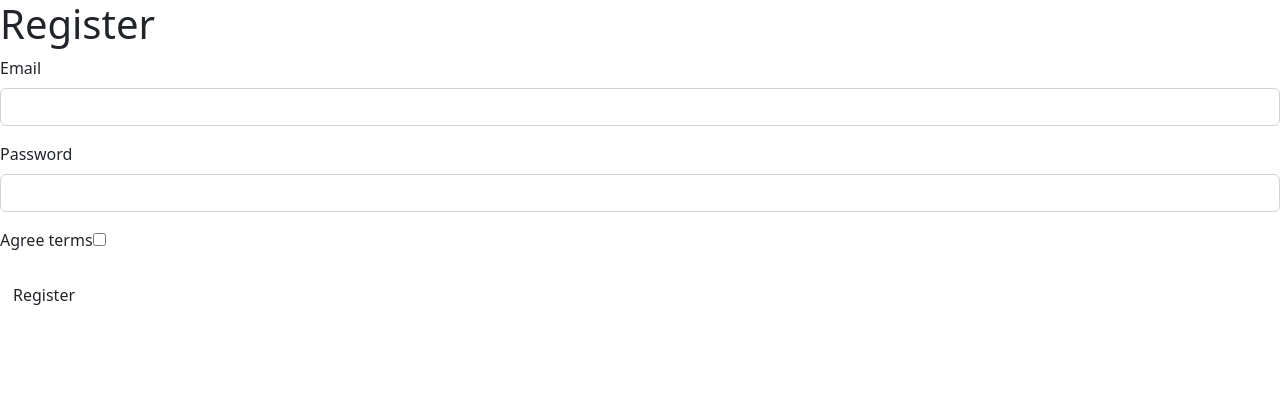
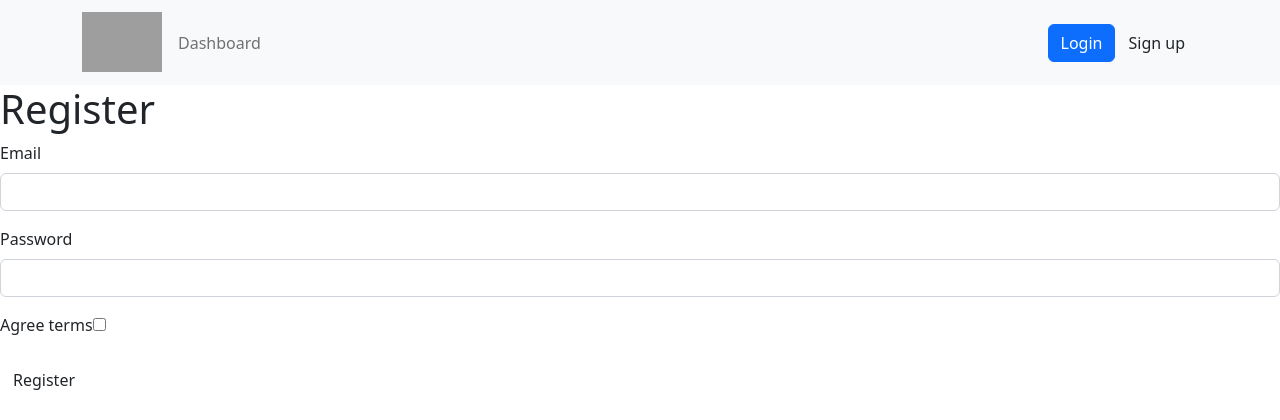
Before and after one commit to schlanger/ProjetCalendar, a Symfony app: template templates/registration/register.html.twig in a window 1280 px wide. Shown: the top 420 px of the page. Run offline with Twig, Linux system fonts and the light colour scheme; the template is opened without the code that fills it, so the values that code supplies are empty; form fields are guessed from the names that the template uses; some libraries are stand-ins or nearby versions; grey boxes are pictures that could not be loaded.

Commit message:
navbar style

```diff
--- a/src/Controller/CalendarController.php
+++ b/src/Controller/CalendarController.php
@@ -44,11 +44,11 @@ class CalendarController extends AbstractController
         }
         $data = json_encode($dvrs);
         //dd($data);
-        $type = gettype($dvrs);
+        /*$type = gettype($dvrs);
         echo  "###############################################";
         echo "Le type de la variable est : " . $type;
         //dd($data);
-        //dd($travaux);
+        //dd($travaux);*/
 
 
         return $this->render('calendar/index.html.twig', [
--- a/src/Controller/UserController.php
+++ b/src/Controller/UserController.php
@@ -28,7 +28,6 @@ class UserController extends AbstractController
     #[Route('/new', name: 'app_user_new', methods: ['GET', 'POST'])]
     public function new(Request $request, EntityManagerInterface $entityManager,UserPasswordHasherInterface $passwordHasher,UserRepository $userRepository): Response
     {
-        $this->denyAccessUnlessGranted('IS_AUTHENTICATED_FULLY');
 
         $user = new User();
         $form = $this->createForm(UserType::class, $user);
--- a/templates/base.html.twig
+++ b/templates/base.html.twig
@@ -17,6 +17,55 @@
         {% block javascripts %}
             {{ encore_entry_script_tags('app') }}
         {% endblock %}
+        <!-- Navbar -->
+        <nav class="navbar navbar-expand-lg navbar-light bg-light">
+            <!-- Container wrapper -->
+            <div class="container">
+                <!-- Navbar brand -->
+                <a class="navbar-brand me-2" href="{{ path('app_calendar') }}">
+                    <img
+                            src="https://encrypted-tbn0.gstatic.com/images?q=tbn:ANd9GcRFN1I42Bcd0xr5G2z9iu54P_TYd04vjhw5SQ&usqp=CAU"
+                            height="60"
+                            alt="MDB Logo"
+                            loading="lazy"
+                            style="margin-top: -1px;"
+                    />
+                </a>
+
+                <!-- Toggle button -->
+                <button
+                        class="navbar-toggler"
+                        type="button"
+                        data-mdb-toggle="collapse"
+                        data-mdb-target="#navbarButtonsExample"
+                        aria-controls="navbarButtonsExample"
+                        aria-expanded="false"
+                        aria-label="Toggle navigation"
+                >
+                    <i class="fas fa-bars"></i>
+                </button>
+
+                <!-- Collapsible wrapper -->
+                <div class="collapse navbar-collapse" id="navbarButtonsExample">
+                    <!-- Left links -->
+                    <ul class="navbar-nav me-auto mb-2 mb-lg-0">
+                        <li class="nav-item">
+                            <a class="nav-link" href="{{ path('app_calendar') }}">Dashboard</a>
+                        </li>
+                    </ul>
+                    <!-- Left links -->
+
+                    <div class="d-flex align-items-center">
+                        <a href="{{ path('app_login') }}" class="btn btn-primary">Login</a>
+                        <a href="{{ path('app_user_new') }}" class="btn btn-green">Sign up</a>
+
+                    </div>
+                </div>
+                <!-- Collapsible wrapper -->
+            </div>
+            <!-- Container wrapper -->
+        </nav>
+        <!-- Navbar -->
     </head>
     <body>
         {% block body %}{% endblock %}
--- a/templates/calendar/index.html.twig
+++ b/templates/calendar/index.html.twig
@@ -11,7 +11,6 @@
     </style>
 {% endblock %}
 {% block body %}
-    {{ dump(data) }}
  <div id="calendrier">
  </div>
 {% endblock %}
```
Also changed, not shown: templates/user/_form.html.twig (+7 -1 lines), templates/user/new.html.twig (+7 -0 lines), templates/img/alten.png (added).
